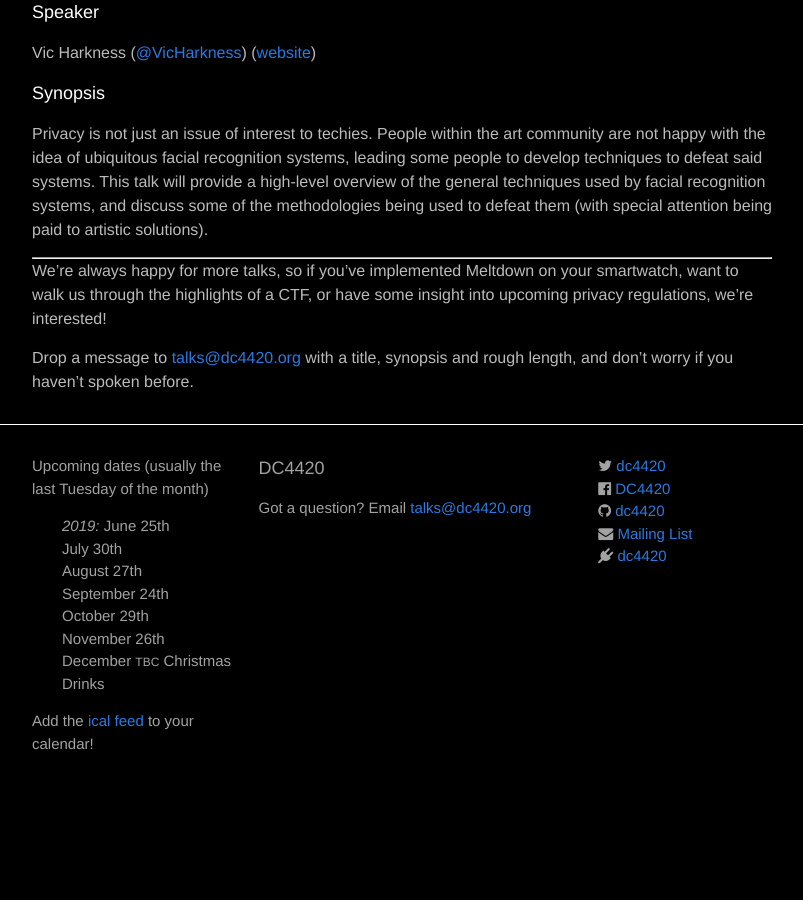
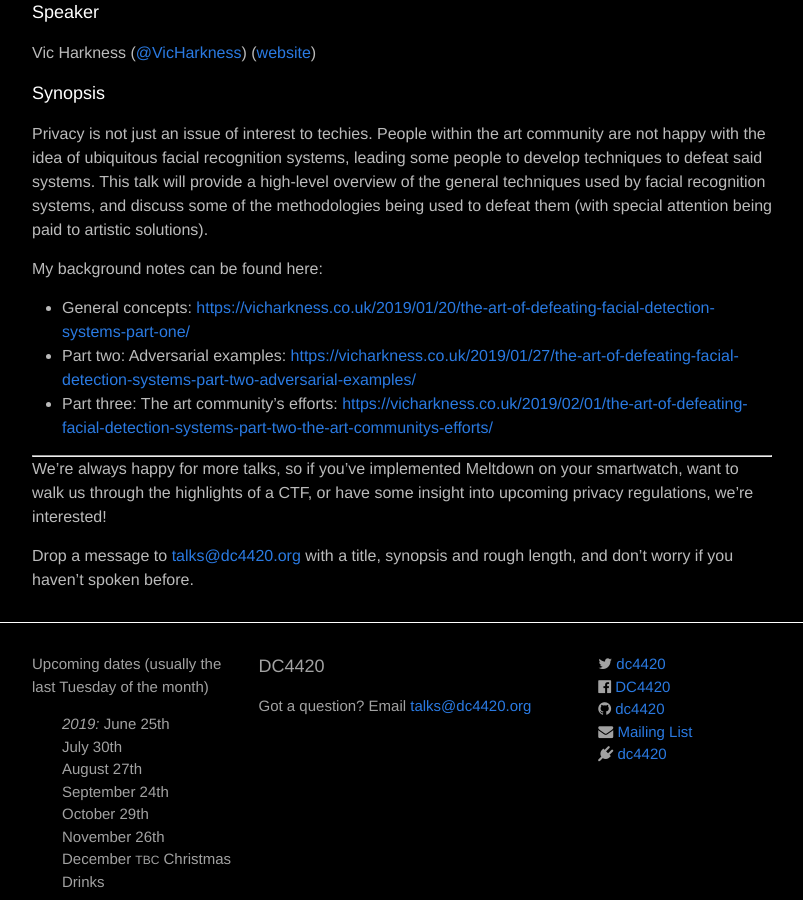
Before and after one commit to dc4420/website, a Jekyll site: the page built from _posts/2019-05-28-talks.markdown, in a window 1280 px wide and 900 px high, scrolled down 644 px. Shown: the whole window, without its empty margins (238-1041 px from the left). Built offline with Jekyll 4.4.1, drawn with Linux system fonts in a browser that asks for light colours; nearby versions of some CDN libraries; before the commit the page ends 1489 px from its top, so only the background shows below that.

Commit message:
Add links to Vic Harkness' research notes

```diff
--- a/_posts/2019-05-28-talks.markdown
+++ b/_posts/2019-05-28-talks.markdown
@@ -31,6 +31,12 @@
 
 Privacy is not just an issue of interest to techies.  People within the art community are not happy with the idea of ubiquitous facial recognition systems, leading some people to develop techniques to defeat said systems.  This talk will provide a high-level overview of the general techniques used by facial recognition systems, and discuss some of the methodologies being used to defeat them (with special attention being paid to artistic solutions).
 
+My background notes can be found here:
+
+- General concepts: [https://vicharkness.co.uk/2019/01/20/the-art-of-defeating-facial-detection-systems-part-one/](https://vicharkness.co.uk/2019/01/20/the-art-of-defeating-facial-detection-systems-part-one/)
+- Part two: Adversarial examples: [https://vicharkness.co.uk/2019/01/27/the-art-of-defeating-facial-detection-systems-part-two-adversarial-examples/](https://vicharkness.co.uk/2019/01/27/the-art-of-defeating-facial-detection-systems-part-two-adversarial-examples/)
+- Part three: The art community's efforts: [https://vicharkness.co.uk/2019/02/01/the-art-of-defeating-facial-detection-systems-part-two-the-art-communitys-efforts/](https://vicharkness.co.uk/2019/02/01/the-art-of-defeating-facial-detection-systems-part-two-the-art-communitys-efforts/)
+
 <hr>
 
 We're always happy for more talks, so if you've implemented Meltdown on your smartwatch,
```
Also changed, not shown: other parts of _posts/2019-05-28-talks.markdown (+1 -1 lines).
